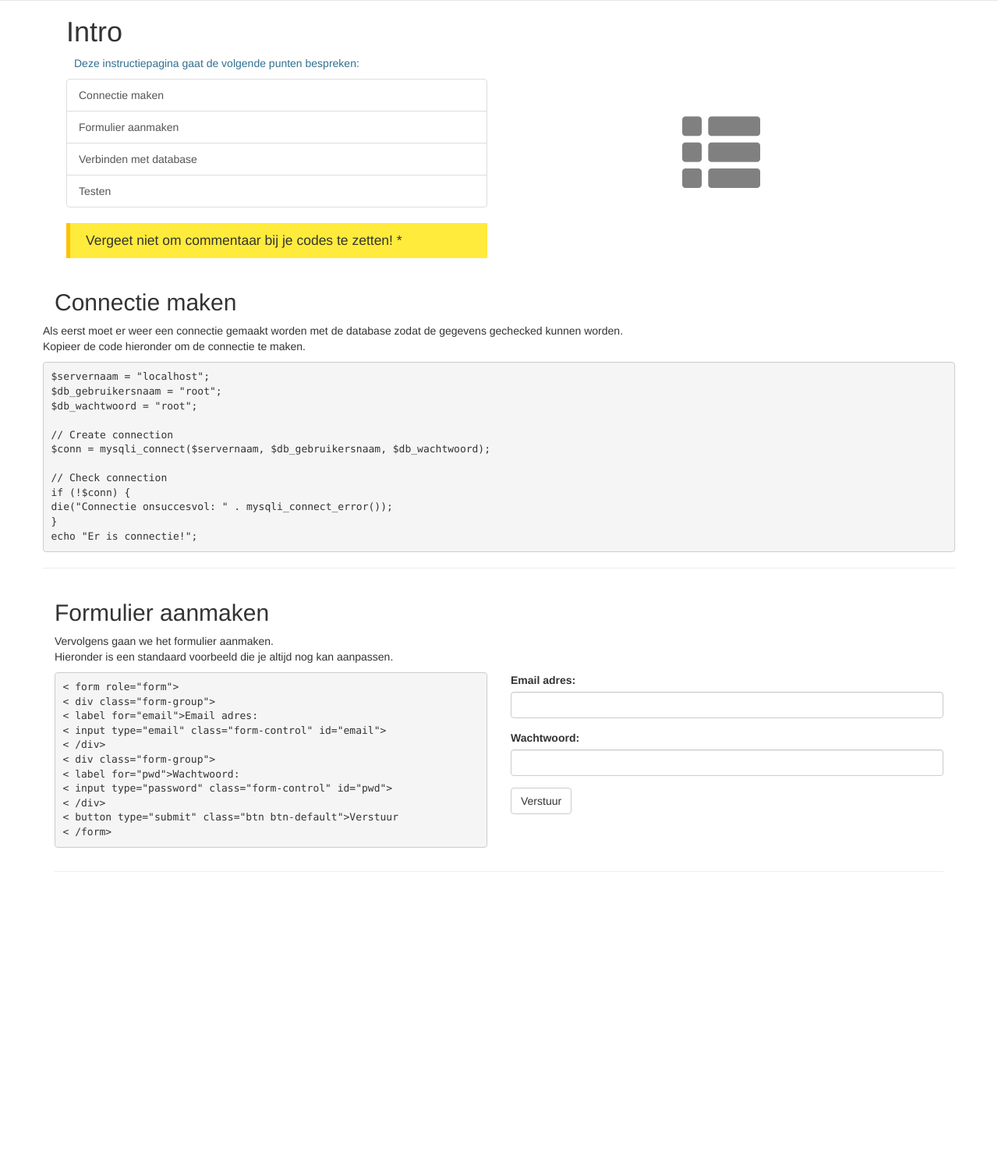
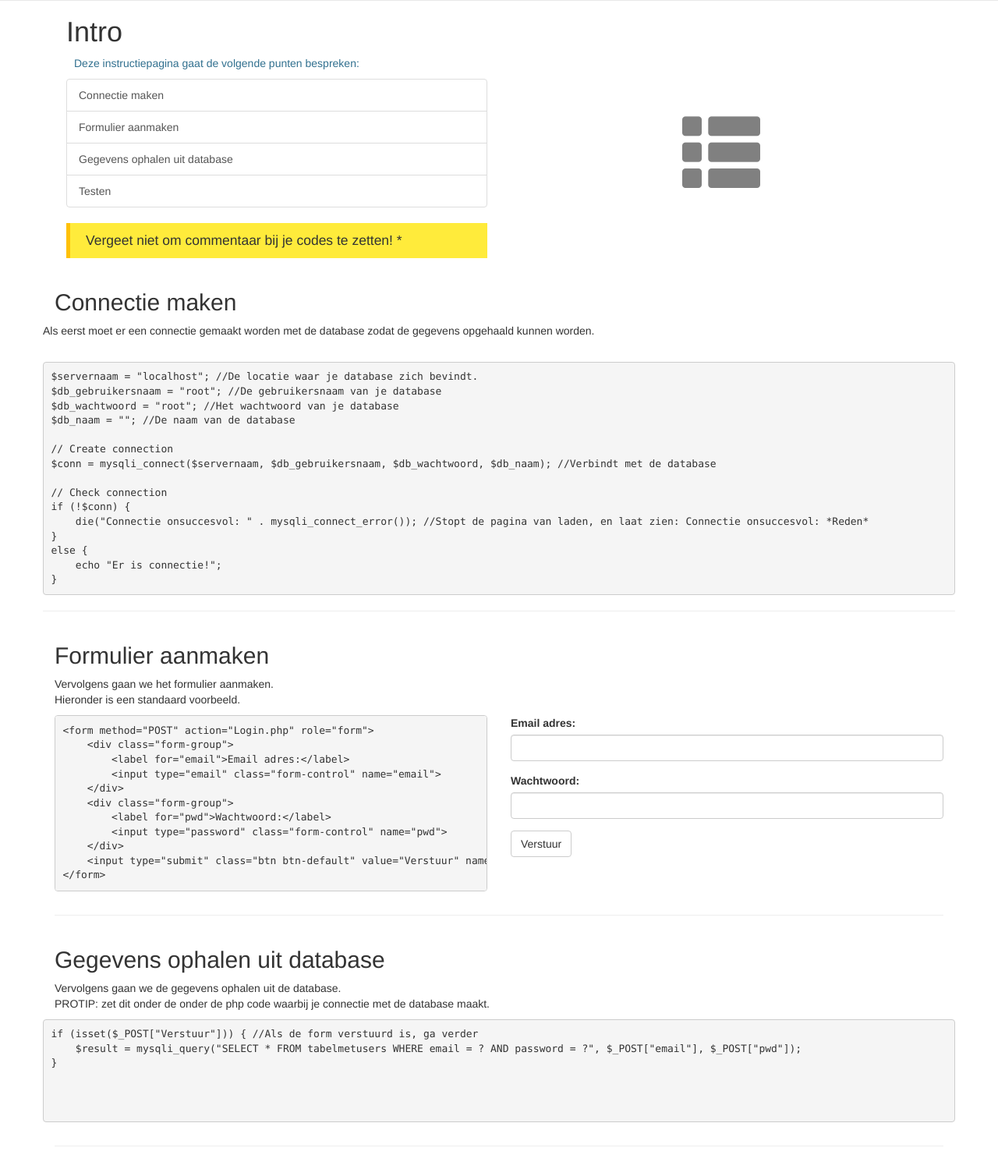
Before and after one commit to MaxHauser97/ROC-Anarchy, a PHP site: page /Opleidingen/ICT/edu/login-edu.php in a window 1280 px wide. Shown: the part 279-1769 px from the top of the page at 78% size. Before the commit the page ends 1397 px from the top, so only its background shows below. Run offline with PHP 8.4, Linux system fonts and the light colour scheme; the visitor is signed in with stand-in values (Sample User, id 1); data that the repository does not hold is empty.

Commit message:
Login and security explanation stuff (WIP)

```diff
--- a/Opleidingen/ICT/edu/login-edu.php
+++ b/Opleidingen/ICT/edu/login-edu.php
@@ -59,7 +59,7 @@
 			<div class="list-group">
 			  <a href="#" class="list-group-item">Connectie maken</a>
 			  <a href="#" class="list-group-item">Formulier aanmaken</a>
-			  <a href="#" class="list-group-item">Verbinden met database</a>
+			  <a href="#" class="list-group-item">Gegevens ophalen uit database</a>
 			  <a href="#" class="list-group-item">Testen</a>
 			</div>
 
@@ -81,21 +81,24 @@
 
 		<div class="row">
 		<p>
-			Als eerst moet er weer een connectie gemaakt worden met de database zodat de gegevens gechecked kunnen worden.<br>
-			Kopieer de code hieronder om de connectie te maken.<br>
+			Als eerst moet er een connectie gemaakt worden met de database zodat de gegevens opgehaald kunnen worden.<br>
+			<br>
 			<pre>
-$servernaam = "localhost";
-$db_gebruikersnaam = "root";
-$db_wachtwoord = "root";
+$servernaam = "localhost"; //De locatie waar je database zich bevindt.
+$db_gebruikersnaam = "root"; //De gebruikersnaam van je database
+$db_wachtwoord = "root"; //Het wachtwoord van je database
+$db_naam = ""; //De naam van de database
 
 // Create connection
-$conn = mysqli_connect($servernaam, $db_gebruikersnaam, $db_wachtwoord);
+$conn = mysqli_connect($servernaam, $db_gebruikersnaam, $db_wachtwoord, $db_naam); //Verbindt met de database
 
 // Check connection
 if (!$conn) {
-die("Connectie onsuccesvol: " . mysqli_connect_error());
+    die("Connectie onsuccesvol: " . mysqli_connect_error()); //Stopt de pagina van laden, en laat zien: Connectie onsuccesvol: *Reden*
 }
-echo "Er is connectie!";
+else {
+    echo "Er is connectie!";
+}
 </pre>
 			<hr>
 		</p>
@@ -110,23 +113,23 @@ echo "Er is connectie!";
 		</div>
 
 		<div class="row">
-			<div class="col-md-12"><p>Vervolgens gaan we het formulier aanmaken.<br>Hieronder is een standaard voorbeeld die je altijd nog kan aanpassen.</p></div>
+			<div class="col-md-12"><p>Vervolgens gaan we het formulier aanmaken.<br>Hieronder is een standaard voorbeeld.</p></div>
 		</div>
 
 		<div class="row">
 			<div class="col-md-6">
 <pre>
-< form role="form">
-< div class="form-group">
-< label for="email">Email adres:</label>
-< input type="email" class="form-control" id="email">
-< /div>
-< div class="form-group">
-< label for="pwd">Wachtwoord:</label>
-< input type="password" class="form-control" id="pwd">
-< /div>
-< button type="submit" class="btn btn-default">Verstuur</button>
-< /form>
+&lt;form method="POST" action="Login.php" role="form"&gt;
+    &lt;div class="form-group"&gt;
+        &lt;label for="email"&gt;Email adres:&lt;/label&gt;
+        &lt;input type="email" class="form-control" name="email"&gt;
+    &lt;/div&gt;
+    &lt;div class="form-group"&gt;
+        &lt;label for="pwd"&gt;Wachtwoord:&lt;/label&gt;
+        &lt;input type="password" class="form-control" name="pwd"&gt;
+    &lt;/div&gt;
+    &lt;input type="submit" class="btn btn-default" value="Verstuur" name="Submit"&gt;
+&lt;/form&gt;
 </pre>
 			</div>
 
@@ -134,15 +137,33 @@ echo "Er is connectie!";
 				<form role="form">
 				  <div class="form-group">
 					<label for="email">Email adres:</label>
-					<input type="email" class="form-control" id="email">
+					<input type="email" class="form-control" name="email">
 				  </div>
 				  <div class="form-group">
 					<label for="pwd">Wachtwoord:</label>
-					<input type="password" class="form-control" id="pwd">
+					<input type="password" class="form-control" name="pwd">
 				  </div>
-				  <button type="submit" class="btn btn-default">Verstuur</button>
+				  <input type="submit" class="btn btn-default" value="Verstuur" name="Submit">
 				</form>
 			</div>
+		</div>
+		<hr>
+		<div class="row">
+			<div class="col-md-12"><h2>Gegevens ophalen uit database</h2></div>
+		</div>
+
+		<div class="row">
+			<div class="col-md-12"><p>Vervolgens gaan we de gegevens ophalen uit de database.<br>PROTIP: zet dit onder de onder de php code waarbij je connectie met de database maakt.</p></div>
+		</div>
+
+		<div class="row">
+			<pre>
+if (isset($_POST["Verstuur"])) { //Als de form verstuurd is, ga verder
+    $result = mysqli_query("SELECT * FROM tabelmetusers WHERE email = ? AND password = ?", $_POST["email"], $_POST["pwd"]);
+}
+
+
+			</pre>
 		</div>
 		<hr>
 	</div>
```
Also changed, not shown: Opleidingen/ICT/edu/beveiliging-edu.php (indentation only).
